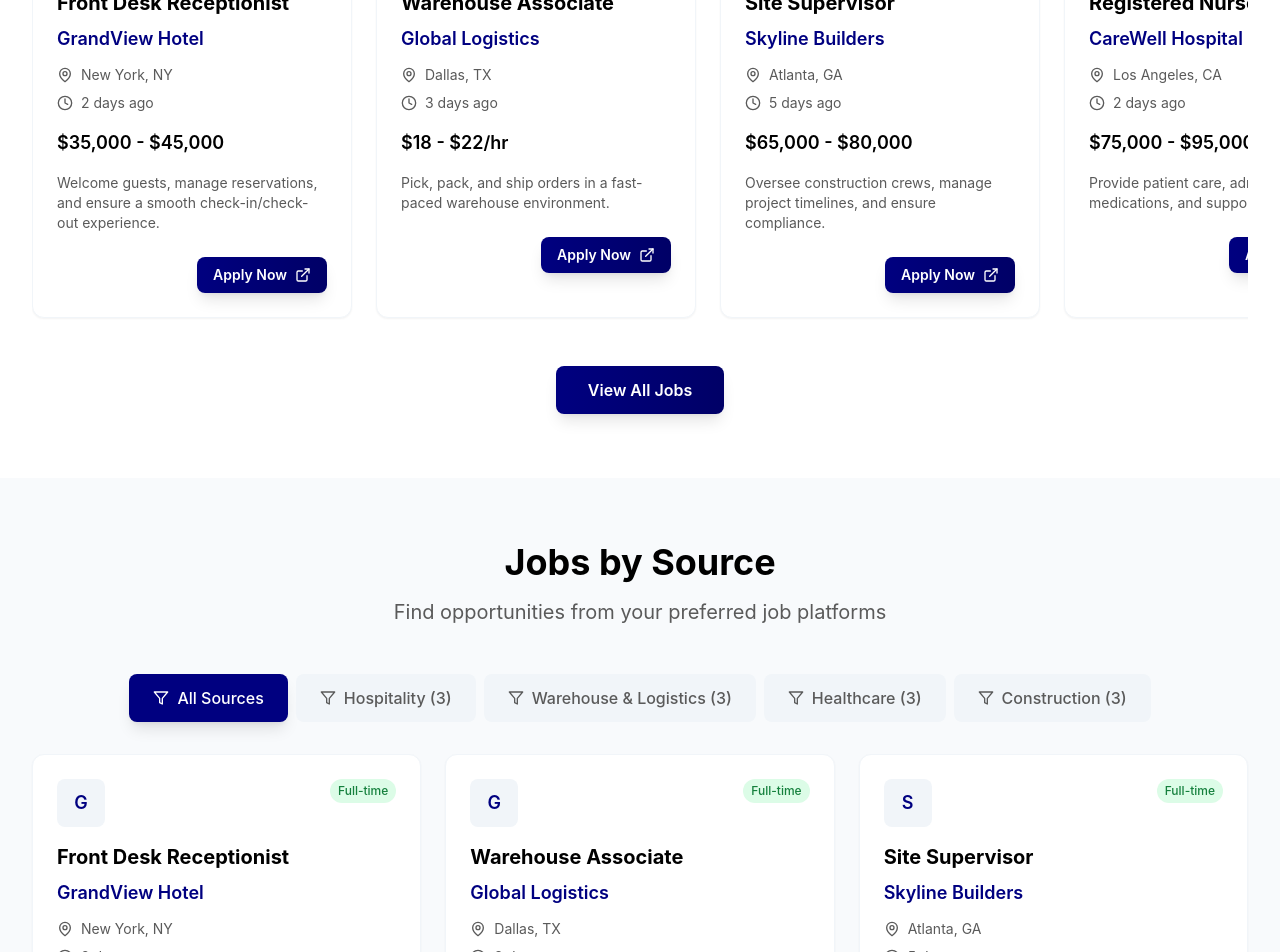
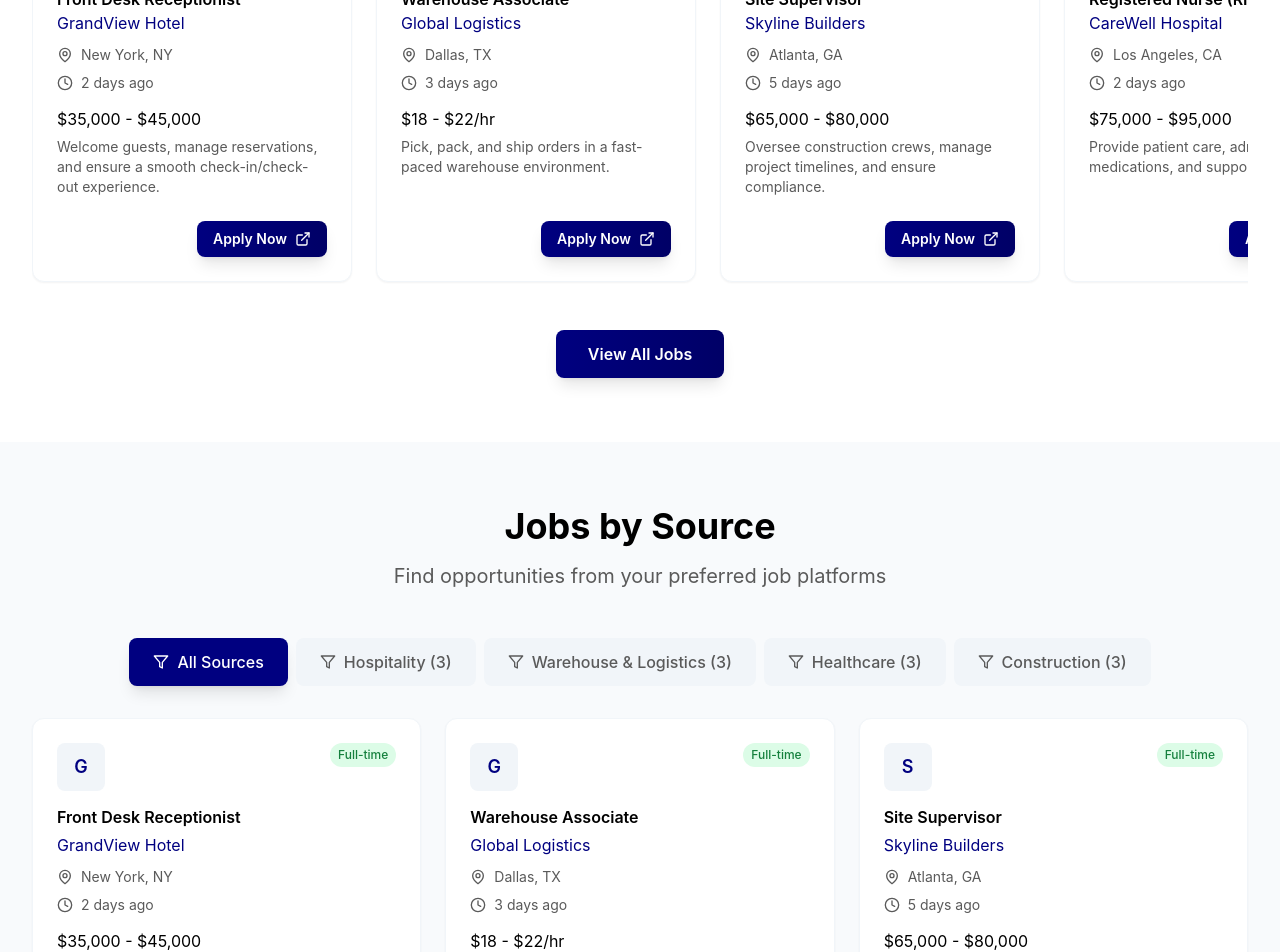
Before and after one commit to IrfanDLX/talent-source-website, a React (Vite) app: page / in a window 1280 px wide. Shown: the part 1040-1992 px from the top of the page. Built offline with nearby package versions, Linux system fonts and the light colour scheme.

Commit message:
font sixes change

```diff
--- a/src/components/JobsBySource.tsx
+++ b/src/components/JobsBySource.tsx
@@ -53,8 +53,9 @@ const JobsBySource: React.FC = () => {
           {jobsToShow.map((job) => (
             <div
               key={job.id}
-              className="bg-white rounded-xl shadow-sm hover:shadow-lg transition-all duration-300 p-6 border border-slate-100 hover:border-blue-200 transform hover:-translate-y-1"
+              className="flex flex-col justify-between bg-white rounded-xl shadow-sm hover:shadow-lg transition-all duration-300 p-6 border border-slate-100 hover:border-blue-200 transform hover:-translate-y-1"
             >
+              <div>
                 <div className="flex items-start justify-between mb-4">
                   <div className="w-12 h-12 bg-slate-100 rounded-lg flex items-center justify-center text-primary font-semibold text-lg">
                     {job.company.charAt(0)}
@@ -64,11 +65,11 @@ const JobsBySource: React.FC = () => {
                   </span>
                 </div>
 
-              <h3 className="text-xl font-bold text-black mb-2">
+                <h3 className="text-md font-semibold text-black mb-2">
                   {job.title}
                 </h3>
 
-              <div className="text-lg font-semibold text-primary mb-3">
+                <div className="text-md text-primary mb-3">
                   {job.company}
                 </div>
 
@@ -83,11 +84,11 @@ const JobsBySource: React.FC = () => {
                 </div>
 
                 {job.salary && (
-                <div className="text-lg font-semibold text-black mb-4">
+                  <div className="text-md text-black mb-2">
                     {job.salary}
                   </div>
                 )}
-
+              </div>
               <div className="flex items-center justify-between">
                 <span className="text-xs bg-slate-100 text-black-lite px-2 py-1 rounded font-medium">
                   {job.source}
--- a/src/components/RecentJobs.tsx
+++ b/src/components/RecentJobs.tsx
@@ -74,9 +74,10 @@ const RecentJobs: React.FC = () => {
             {recentJobs.map((job) => (
               <div
                 key={job.id}
-                className="bg-white rounded-xl shadow-sm hover:shadow-lg transition-all duration-300 p-6 border border-slate-100 hover:border-blue-200 transform hover:-translate-y-1"
+                className="flex flex-col justify-between bg-white rounded-xl shadow-sm hover:shadow-lg transition-all duration-300 p-6 border border-slate-100 hover:border-blue-200 transform hover:-translate-y-1"
                 style={{ minWidth: "320px", maxWidth: "320px" }}
               >
+                <div>
                   <div className="flex items-start justify-between mb-4">
                     <div className="w-12 h-12 bg-slate-100 rounded-lg flex items-center justify-center text-primary font-semibold text-lg">
                       {job.company.charAt(0)}
@@ -86,13 +87,11 @@ const RecentJobs: React.FC = () => {
                     </span>
                   </div>
 
-                <h3 className="text-xl font-bold text-black mb-2 line-clamp-2">
+                  <h3 className="text-md font-semibold text-black mb-1 line-clamp-2">
                     {job.title}
                   </h3>
 
-                <div className="text-lg font-semibold text-primary mb-3">
-                  {job.company}
-                </div>
+                  <div className="text-md text-primary mb-3">{job.company}</div>
 
                   <div className="flex items-center text-black-lite mb-2">
                     <MapPin className="h-4 w-4 mr-2 flex-shrink-0" />
@@ -105,14 +104,13 @@ const RecentJobs: React.FC = () => {
                   </div>
 
                   {job.salary && (
-                  <div className="text-lg font-semibold text-black mb-4">
-                    {job.salary}
-                  </div>
+                    <div className="text-md text-black mb-2">{job.salary}</div>
                   )}
 
                   <p className="text-black-lite text-sm mb-6 line-clamp-3">
                     {job.description}
                   </p>
+                </div>
 
                 <div className="flex items-center justify-end">
                   {/* <span className="text-xs bg-slate-100 text-black-lite px-2 py-1 rounded font-medium">
--- a/src/index.css
+++ b/src/index.css
@@ -13,7 +13,10 @@ body {
     rgba(13, 17, 28, 0) 60%
   );
 }
-
+.text-md {
+  font-size: 1rem;
+  line-height: 1.25rem;
+}
 @layer utilities {
   .no-scrollbar::-webkit-scrollbar {
     display: none;
```
Lines whose indentation alone changed are shown as unchanged.
